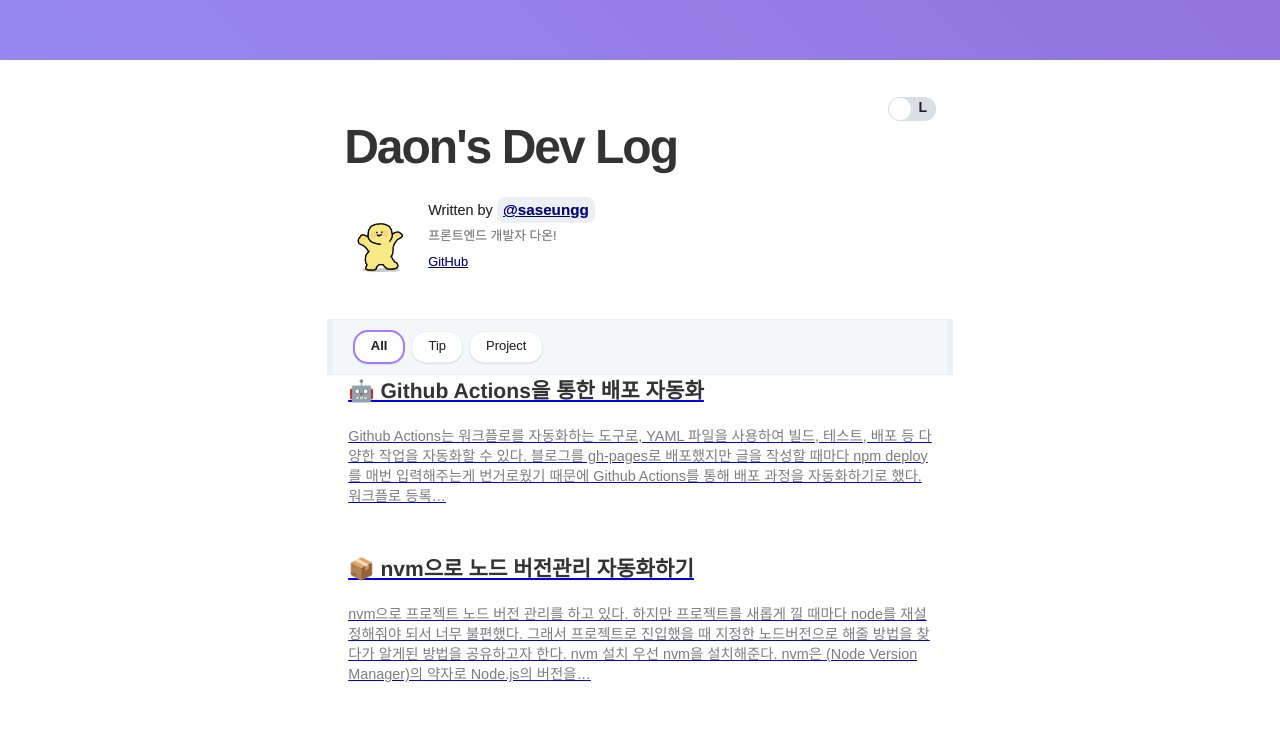
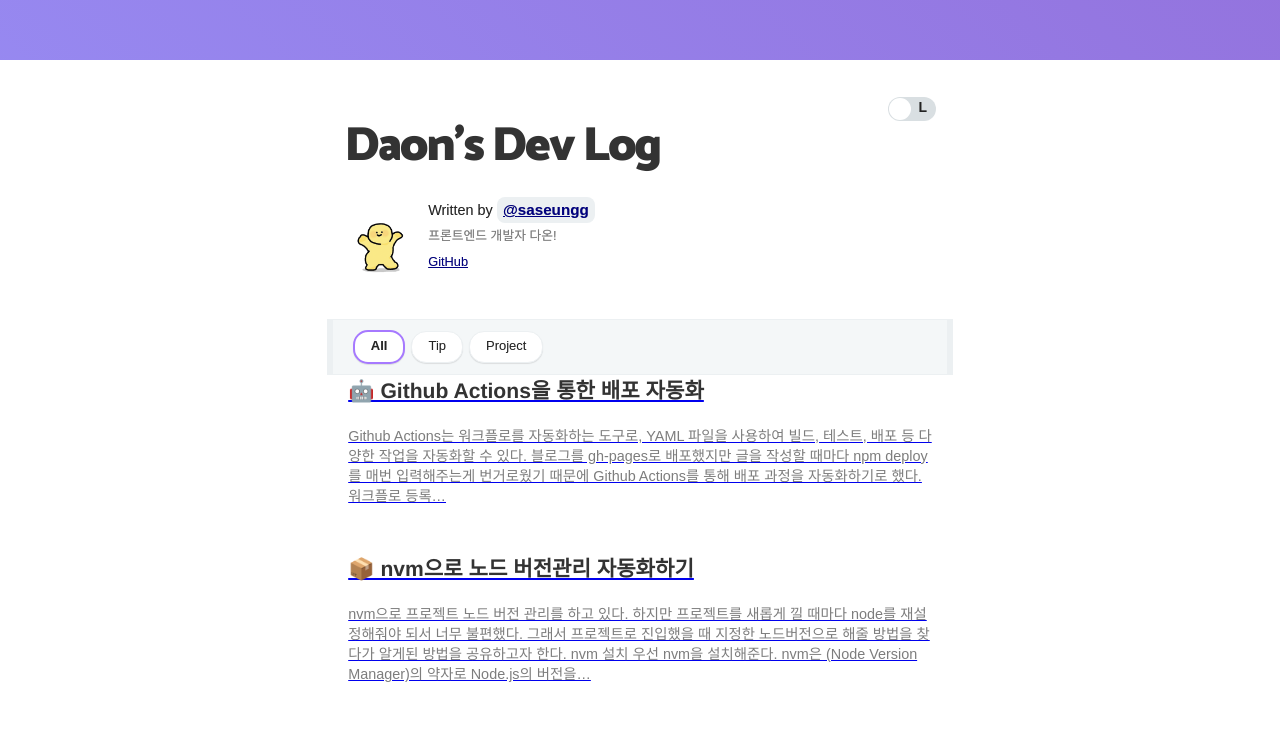
Before and after one commit to saseungg/daon.github.io, a Gatsby site: page / in a window 1280 px wide. Shown: the top 729 px of the page. Built offline with nearby package versions, Linux system fonts and the light colour scheme; Gatsby itself is replaced by a stand-in of ours; some packages are replaced by stand-ins of ours; a web font is replaced by a local one; what typography-theme-github would draw is missing.

Commit message:
design: home header 폰트 catamaran 적용

```diff
--- a/src/components/header/index.scss
+++ b/src/components/header/index.scss
@@ -1,6 +1,7 @@
 .home-header {
   margin-top: 0;
   border-bottom: none;
+  font-family: 'Catamaran';
   font-weight: 900;
   font-size: 48px;
   letter-spacing: -2px;
```
